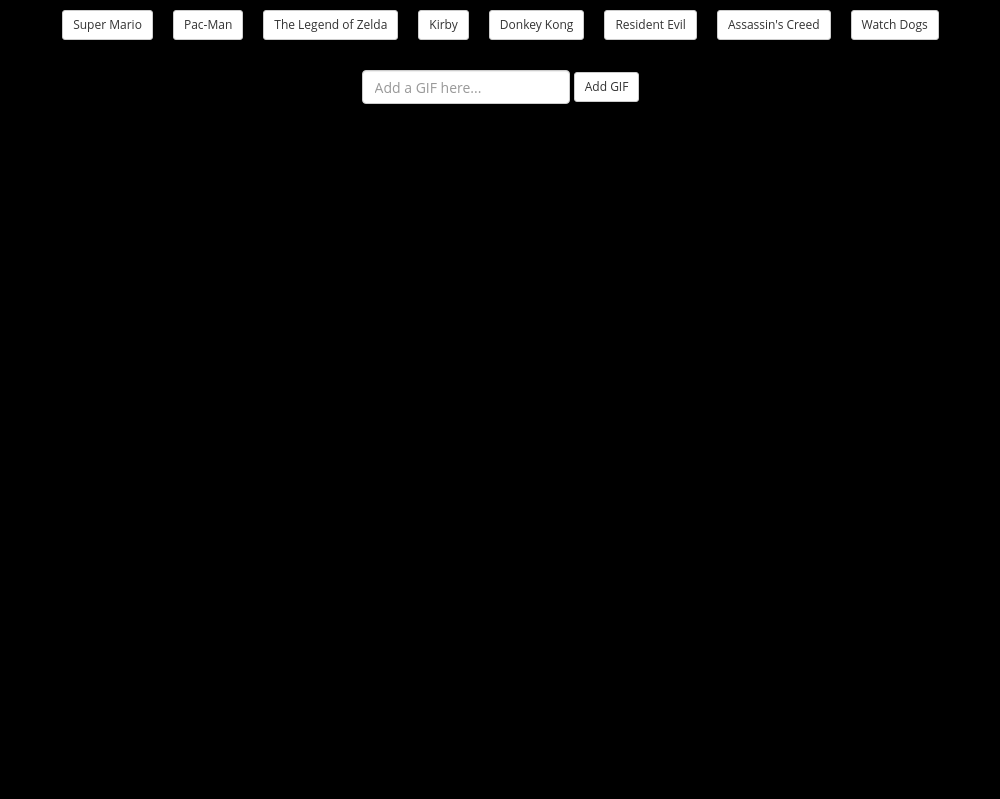
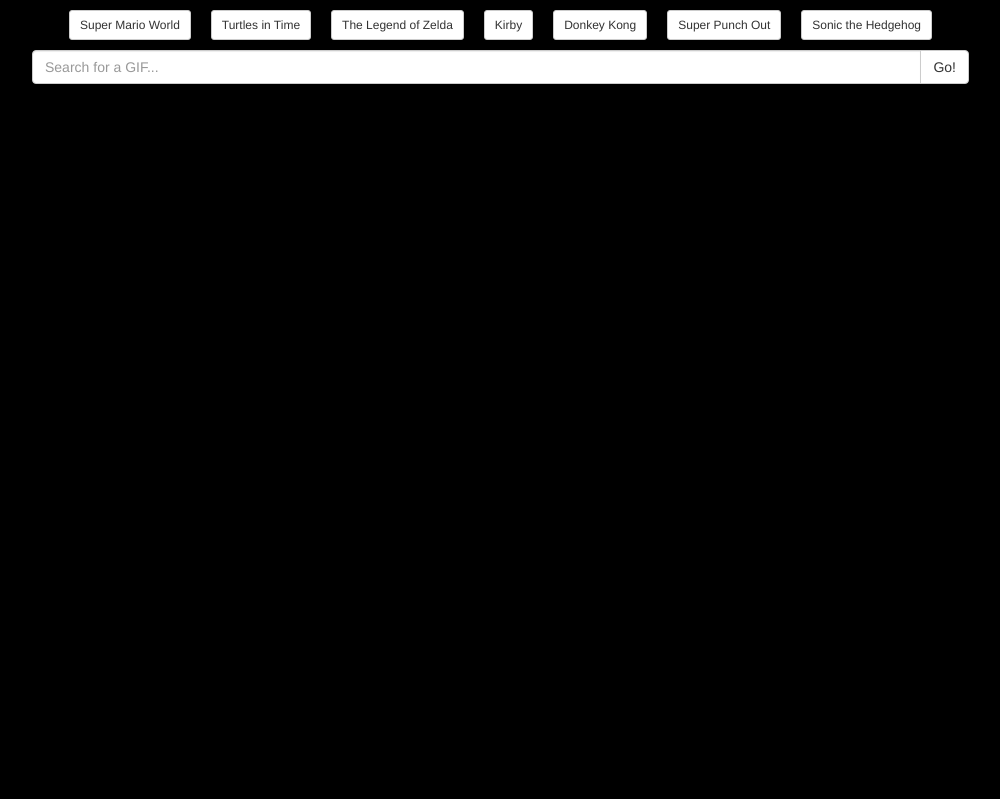
Before and after one commit to neurohacked/get-a-gif, a PHP site: page / in a window 1280 px wide. Shown: the top 799 px of the page, without its empty margins (142-1142 px from the left). Run offline with PHP 8.4, Linux system fonts and the light colour scheme; some libraries are stand-ins or nearby versions.

Commit message:
switch to search button

```diff
--- a/css/master.css
+++ b/css/master.css
@@ -5,9 +5,6 @@
 body {
     background-color: #000;
     color: #fff;
-    font-family: 'Open Sans', 'Helvetica Neue', helvetica, sans-serif;
-    font-size: 16px;
-    font-weight: normal;
     height: 100%;
     letter-spacing: 0;
     margin: 0 auto 100px auto;
--- a/index.html
+++ b/index.html
@@ -20,14 +20,12 @@
 	<div id="search" class="container">
 		<div class="row">
 			<div class="col-md-12">
-				<form id="gif-form" class="form-inline">
-					<div class="form-group">
-						<input type="text" class="form-control" id="gif-input" placeholder="Add a GIF here...">
-					</div>
-					<div class="form-group">
-						<button id="addGif" type="submit" class="btn btn-sm btn-default">Add GIF</button>
-					</div>
-				</form>
+				<div class="input-group">
+					<input type="text" class="form-control" placeholder="Search for a GIF...">
+					<span class="input-group-btn">
+        <button class="btn btn-default" type="button">Go!</button>
+      </span>
+				</div>
 			</div>
 		</div>
 	</div>
--- a/js/script.js
+++ b/js/script.js
@@ -4,7 +4,7 @@
 $gifsView = $('#gifsView');
 
 // Initial array of gifs
-var gifs = ['Super Mario', 'Pac-Man', 'The Legend of Zelda', 'Kirby', 'Donkey Kong', 'Resident Evil', 'Assassin\'s Creed', 'Watch Dogs'];
+var gifs = ['Super Mario World', 'Turtles in Time', 'The Legend of Zelda', 'Kirby', 'Donkey Kong', 'Super Punch Out', 'Sonic the Hedgehog'];
 
 // FUNCTIONS ========================================================
 
```
